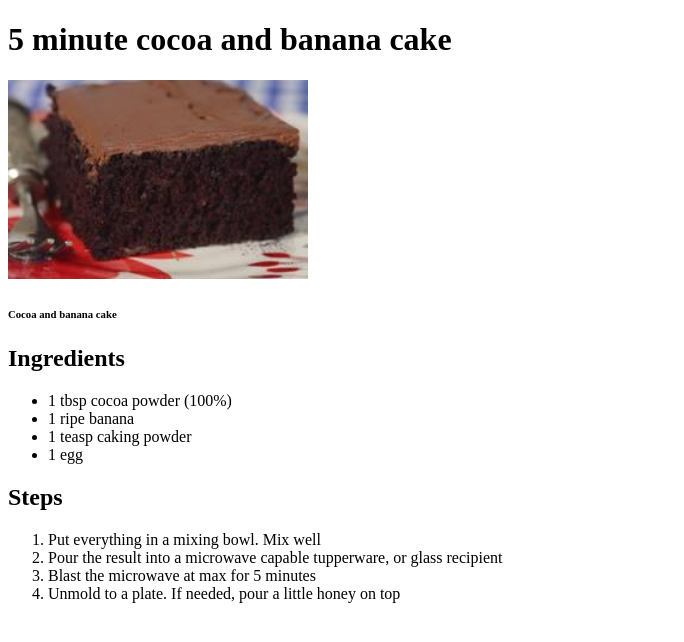
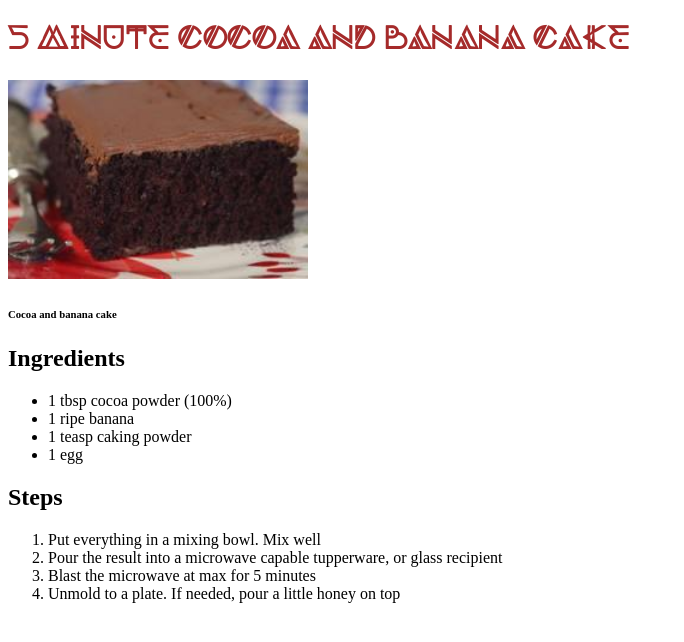
Before and after one commit to styx-em-up/odin-recipes, a plain HTML site: page recipes/choc-banana-cake.html in a window 1280 px wide. Shown: the whole page, without its empty margins (0-684 px from the left). Drawn offline with Linux system fonts and the light colour scheme.

Commit message:
Create fonts folder Move custom font "nordic.ttf" to fonts folder Change pages description font type in styles.css

```diff
--- /dev/null
+++ b/css/styles.css
@@ -0,0 +1,11 @@
+@font-face
+{ font-family: nordic;
+    src: url('../fonts/Nordic.ttf');
+}
+
+
+
+.title {
+    color: #a52a2a;
+    font-family: nordic;
+}
--- a/recipes/choc-banana-cake.html
+++ b/recipes/choc-banana-cake.html
@@ -5,10 +5,11 @@
     <head>
         <meta charset="UTF-8">
         <title>Cocoa and banana cake</title>
+        <link rel="stylesheet" href="..\css\styles.css">
     </head>
 
     <body>
-        <h1>5 minute cocoa and banana cake</h1>
+        <h1 class="title">5 minute cocoa and banana cake</h1>
         <img src="images/chocolatebananacake.jpg" alt="Chocolate banana cake picture" width="300">
         <h6>Cocoa and banana cake</h6>
         <h2>Ingredients</h2>
```
Also changed, not shown: index.html (+2 -1 lines), recipes/bacalhau-a-bras.html (+2 -1 lines), fonts/Nordic.ttf (added).
